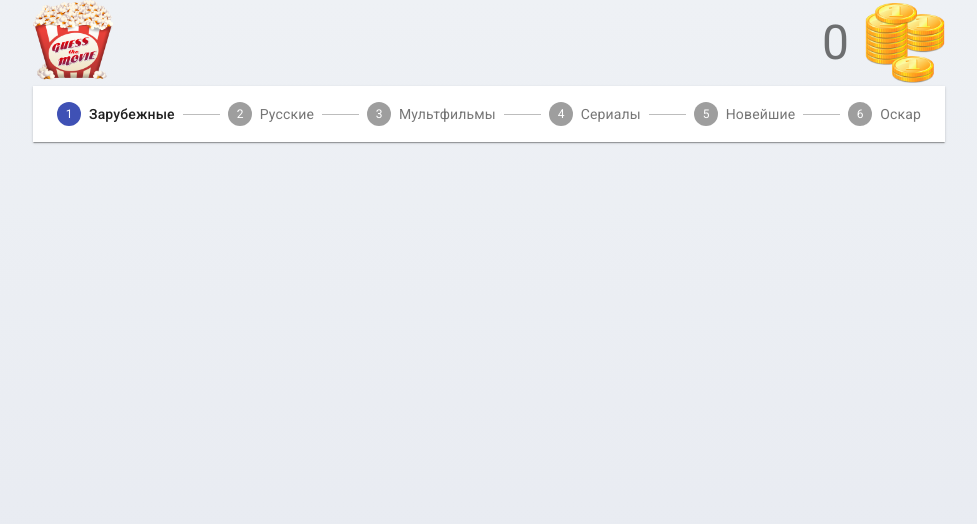
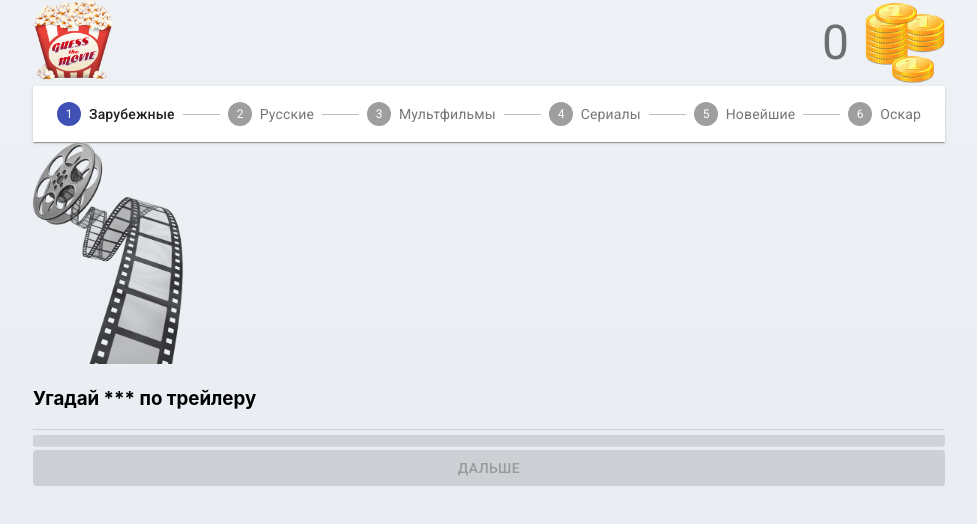
Before and after one commit to Tatsianacs/songbird, a React (Create React App) app: page / in a window 1280 px wide. Shown: the top 524 px of the page, without its empty margins (151-1128 px from the left). Built offline with nearby package versions, Linux system fonts and the light colour scheme.

Commit message:
feat: add initial part of Game -> Question

```diff
--- a/src/components/App/App.tsx
+++ b/src/components/App/App.tsx
@@ -6,6 +6,7 @@ import { InfoPanel } from '../InfoPanel/IntroPanel';
 import { Congrats } from '../Congrats/Congrats';
 import { Game } from '../Game/Game';
 import { UserGameData } from '../../models/user-game.model';
+import { QuizTab } from '../../models/quiz-tab.model';
 
 function App() {
 
@@ -22,13 +23,34 @@ function App() {
     setGameData([]);
   };
 
+  const changeScore = (score: number, answer: string) => {
+    const requiredData = [...gameData];
+    const newData = {
+      question: activeTab?.displayName,
+      answer: answer,
+      score: score
+    };
+    requiredData.push(newData);
+    setGameData(requiredData);
+  };
+
+  const endGame = () => {
+    setGameEndedStatus(true);
+    setScore(score);
+  };
+
+  const changeActiveTab = (tab: QuizTab) => {
+    setActiveTab(tab);
+  };
+
   return (
     <Container maxWidth="md">
       <InfoPanel score={score}/>
       <HorizontalStepper activeStepIndex={activeTab?.sequenceNo} stepLabels={TAB_LABELS}/>
       {isGameEnded ?
         <Congrats resultsData={gameData} score={score} onResetClick={reset}/> :
-        <Game/>}
+        <Game onScoreChange={changeScore} onGameStatusChange={endGame}
+              onActiveTabChange={changeActiveTab}/>}
     </Container>
   );
 }
--- a/src/components/Game/Game.tsx
+++ b/src/components/Game/Game.tsx
@@ -1,40 +1,42 @@
-import React from 'react';
+import React, { useState } from 'react';
 import { createStyles, makeStyles } from '@material-ui/core/styles';
+import { QuizTab } from '../../models/quiz-tab.model';
+import { Question } from './Question/Question';
+import { Button } from '@material-ui/core';
 
 const useStyles = makeStyles(() =>
   createStyles({
-    root: {
-    }
+    root: {}
   }),
 );
 
+interface GameProps {
+  onGameStatusChange: (score: number) => void;
+  onActiveTabChange: (tab: QuizTab) => void;
+  onScoreChange: (score: number, answer: string) => void;
+}
 
-export function Game() {
+export function Game(props: GameProps) {
+
   const classes = useStyles();
+  const [shouldStop, setStopStatus] = useState(false);
+  const [hasCorrectAnswer, setCorrectAnswerStatus] = useState(false);
+  const [activeQuestion, setActiveQuestion] = useState(null);
+
+  const handleNextButtonClick = () => {}
 
   return (
     <div className='game'>
+      <Question shouldStop={shouldStop} activeQuestion={activeQuestion} correctAnswerExists={hasCorrectAnswer}/>
+        <div className='quiz__button'>
+          <Button fullWidth variant="contained" color="primary" disabled={!hasCorrectAnswer}
+                  onClick={handleNextButtonClick}>
+            Дальше
+          </Button>
+        </div>
       {/*<div className='game__main'>*/}
-      {/*  <div className='quiz__main'>*/}
-      {/*    <div><img src={this.state.correctAnswerExists ? this.state.activeQuestion?.themoviedbImagePath : stubImage}*/}
-      {/*              alt="stub"*/}
-      {/*              className='quiz__img'/></div>*/}
-      {/*    <div className='quiz__player'>*/}
-      {/*      {this.state.correctAnswerExists ? <h3>{this.state.activeQuestion?.themoviedbTitle}</h3> :*/}
-      {/*        <h3 className='quiz__name'>Угадай *** по трейлеру </h3>}*/}
-      {/*      <Divider/>*/}
-      {/*      {this.state.activeQuestion ?*/}
-      {/*        <QuizPlayer shouldStop={this.state.shouldStop} activeQuestion={this.state.activeQuestion}/> :*/}
-      {/*        <div className='quiz__skeleton'><Skeleton variant="text"/></div>}*/}
-      {/*    </div>*/}
-      {/*  </div>*/}
 
-      {/*  <div className='quiz__button'>*/}
-      {/*    <Button fullWidth variant="contained" color="primary" disabled={!this.state.correctAnswerExists}*/}
-      {/*            onClick={this.handleNextButtonClick}>*/}
-      {/*      Дальше*/}
-      {/*    </Button>*/}
-      {/*  </div>*/}
+
       {/*  <AutoGrid onAnswerClick={this.handlePlayerStop} requiredAnswer={this.state.activeQuestion}*/}
       {/*            answers={this.state.activeAnswers}*/}
       {/*            onCorrectAnswerChange={this.handleCorrectAnswer}/>*/}
--- a/src/components/Game/Question/Question.tsx
+++ b/src/components/Game/Question/Question.tsx
@@ -1,19 +1,45 @@
 import React from 'react';
 import { createStyles, makeStyles } from '@material-ui/core/styles';
+import { Divider } from '@material-ui/core';
+import { QuizPlayer } from '../../QuizPlayer/QuizPlayer';
+import { Skeleton } from '@material-ui/lab';
+import { Movie } from '../../../models/movie.model';
+import stubImage from '../../../images/stub.png';
 
 const useStyles = makeStyles(() =>
   createStyles({
-    root: {
+    root: {},
+    stub: {
+      width: '150px',
+      height: 'auto'
     }
   }),
 );
 
+interface QuestionProps {
+  shouldStop: boolean;
+  activeQuestion: Movie | null;
+  correctAnswerExists: boolean;
+}
 
-export function Question() {
+
+export function Question(props: QuestionProps) {
   const classes = useStyles();
 
   return (
     <div>
+      <div>
+        <img src={props.correctAnswerExists ? props.activeQuestion?.themoviedbImagePath : stubImage}
+             alt="stub"
+             className={classes.stub}/></div>
+      <div className='quiz__player'>
+        {props.correctAnswerExists ? <h3>{props.activeQuestion?.themoviedbTitle}</h3> :
+          <h3 className='quiz__name'>Угадай *** по трейлеру </h3>}
+        <Divider/>
+        {props.activeQuestion && props.activeQuestion.urlPath ?
+          <QuizPlayer shouldStop={props.shouldStop} activeQuestionPath={props.activeQuestion.urlPath}/> :
+          <div className='quiz__skeleton'><Skeleton variant="text"/></div>}
+      </div>
     </div>
   );
 }
--- a/src/components/QuizPlayer/QuizPlayer.tsx
+++ b/src/components/QuizPlayer/QuizPlayer.tsx
@@ -1,9 +1,8 @@
 import React, { useRef } from 'react';
 import AudioPlayer, { RHAP_UI } from 'react-h5-audio-player';
-import { Movie } from '../../models/movie.model';
 
 interface QuizPlayerProps {
-  activeQuestion: Movie | null;
+  activeQuestionPath: string;
   shouldStop?: boolean;
 }
 
@@ -25,7 +24,7 @@ export function QuizPlayer(props: QuizPlayerProps) {
         showJumpControls={false}
         customControlsSection={[RHAP_UI.VOLUME]}
         autoPlayAfterSrcChange={false}
-        src={props.activeQuestion?.urlPath}
+        src={props.activeQuestionPath}
       />
     </div>
   );
--- a/src/models/movie.model.ts
+++ b/src/models/movie.model.ts
@@ -2,9 +2,9 @@ export interface Movie {
   id: string;
   firebaseId: string;
   themoviedbId: string;
+  urlPath?: string;
   isTv?: boolean;
   imgPath?: string;
-  urlPath?: string;
   themoviedbOverview?: string;
   themoviedbImagePath?: string;
   themoviedbTitle?: string;
```
